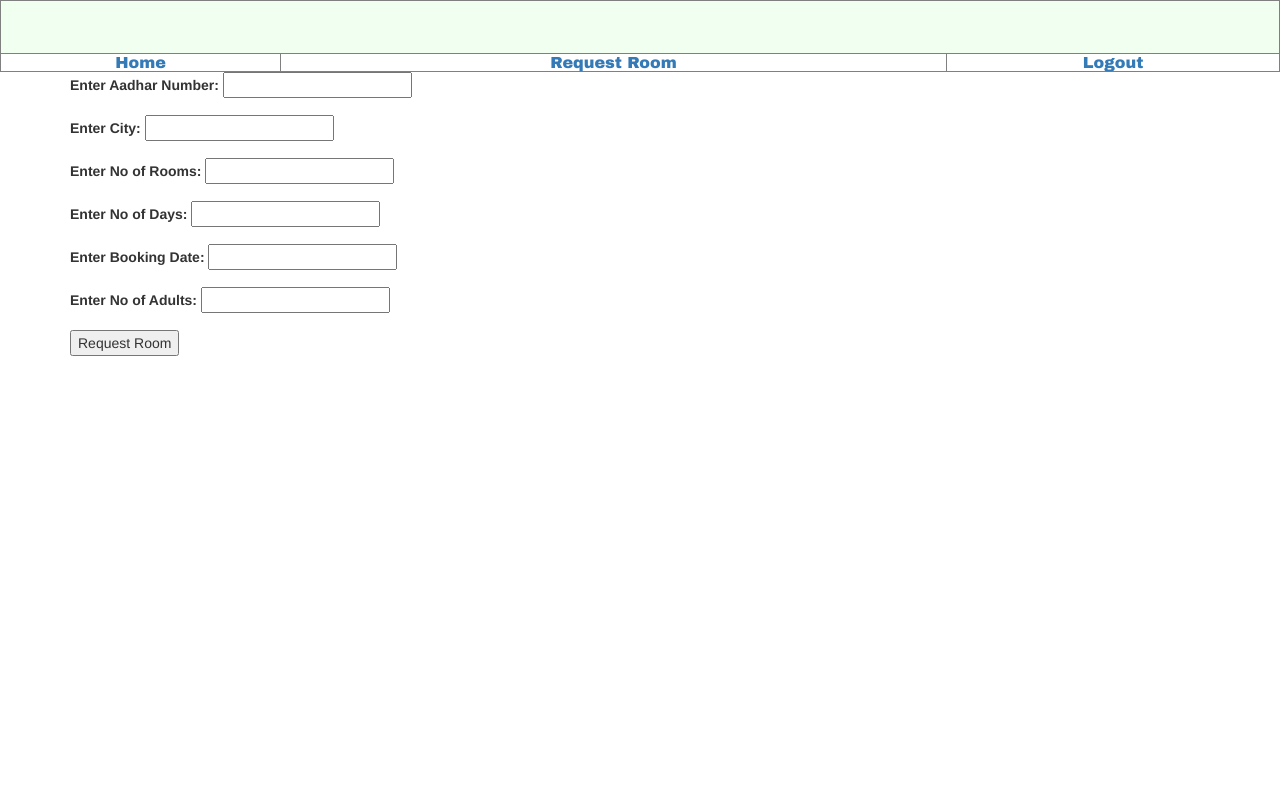
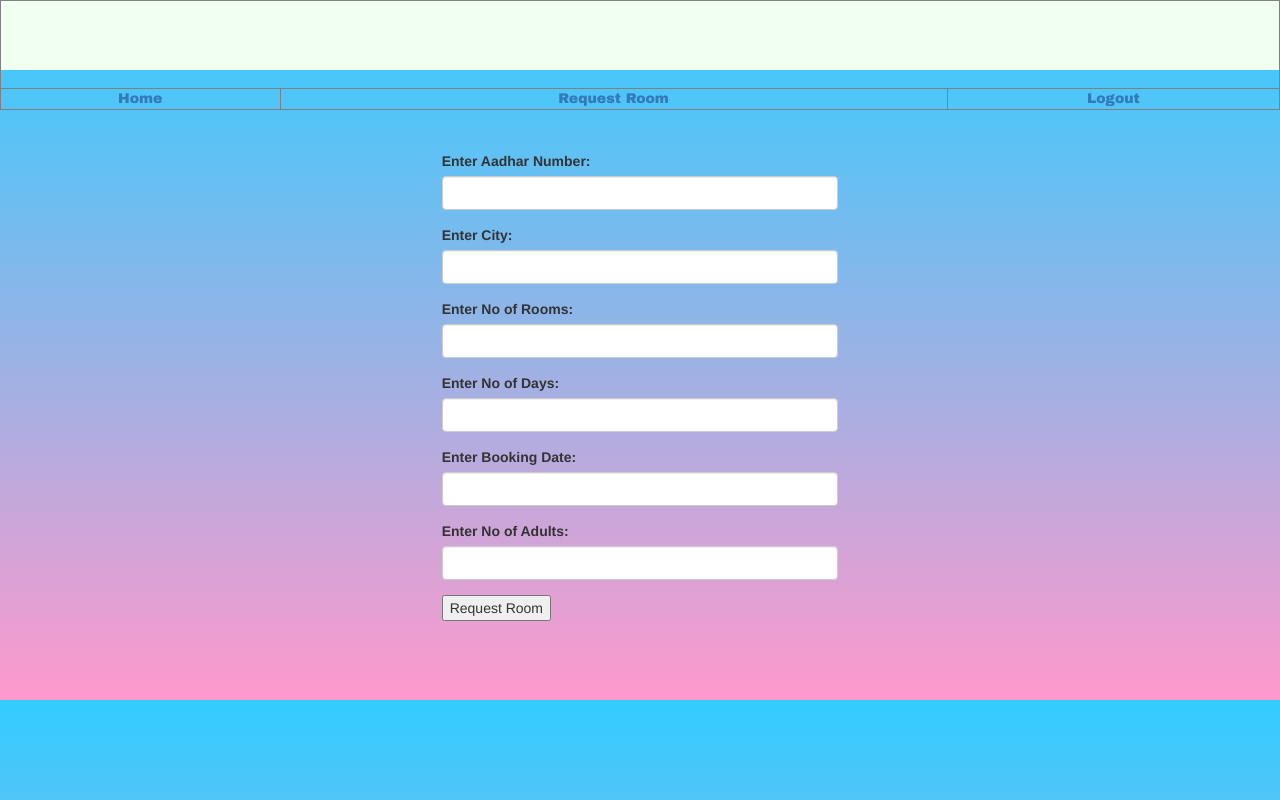
Before and after one commit to guttikeerthi/Design-and-implementation-of-Hotel-reservation-System-using-python-and-PHP, a Flask app: page /requestroom in a window 1280 px wide. Run offline with Flask 2, Linux system fonts and the light colour scheme; some libraries are stand-ins or nearby versions.

Commit message:
updated formats

```diff
--- a/src/templates/dashboard.html
+++ b/src/templates/dashboard.html
@@ -1,7 +1,7 @@
 <html>
     <head>
         <style>
-            div{
+            body{
 	            height:700px;
 	            background: linear-gradient(to bottom, #33ccff 0%, #ff99cc 100%)
             }
@@ -12,6 +12,7 @@
         <title>Home</title>
     </head>
     <body align=center>
+
 	    <font face="Arial Black">
 		    <center>
 		        <table border="1" cellspacing="2" cellpadding="5" width="100%">
@@ -34,7 +35,8 @@
 		        </table>
 		    </center>
 	    </font>
-	    <div>
+        <br/><br/>
+	    <div class="container center">
             <table class="table border">
                 <tr>
                     <th>SNo</th>
--- a/src/templates/requestroom.html
+++ b/src/templates/requestroom.html
@@ -1,10 +1,20 @@
-<html>
+<!DOCTYPE html>
+<html lang="en">
     <head>
+        <style>
+            body{
+	            height:700px;
+	            background: linear-gradient(to bottom, #33ccff 0%, #ff99cc 100%)
+            }
+        </style>
+        <title>Request Room</title>
+        <meta charset="utf-8">
+        <meta name="viewport" content="width=device-width,initial-scale=1">
         <link rel="stylesheet" href="https://maxcdn.bootstrapcdn.com/bootstrap/3.4.1/css/bootstrap.min.css">
         <script src="https://ajax.googleapis.com/ajax/libs/jquery/3.5.1/jquery.min.js"></script>
         <script src="https://maxcdn.bootstrapcdn.com/bootstrap/3.4.1/js/bootstrap.min.js"></script>
 
-        <title>Home</title>
+
     </head>
     <body>
 	    <font face="Arial Black">
@@ -29,41 +39,43 @@
 		        </table>
 		    </center>
 	    </font>
-	    <div class="container">
+        <br/><br/>
+        <div class="contianer col-md-4"></div>
+	    <div class="container col-md-4 center">
             <form action="/requestroomform" method="post">
 
                 <div class="form-group">
-                    <label>Enter Aadhar Number:</label>
-                    <input type="digits" name="aadhar" required=""/>
+                    <label for="aadhar">Enter Aadhar Number:</label>
+                    <input type="digits" class="form-control" name="aadhar" required="">
                 </div>
 
                 <div class="form-group">
-                    <label>Enter City:</label>
-                    <input type="text" name="city" required="" />
+                    <label for="city">Enter City:</label>
+                    <input type="text" class="form-control" name="city" required="" >
                 </div>
 
                 <div class="form-group">
-                    <label>Enter No of Rooms:</label>
-                    <input type="number" name="noofrooms" required="" />
+                    <label for="noofrooms">Enter No of Rooms:</label>
+                    <input type="number" class="form-control" name="noofrooms" required="" >
                 </div>
 
                 <div class="form-group">
-                    <label>Enter No of Days:</label>
-                    <input type="number" name="noofdays" required="" />
+                    <label for="noofdays">Enter No of Days:</label>
+                    <input type="number" class="form-control" name="noofdays" required="" >
                 </div>
 
                 <div class="form-group">
-                    <label>Enter Booking Date:</label>
-                    <input type="text" name="date" required="" />
+                    <label for="date">Enter Booking Date:</label>
+                    <input type="text" class="form-control" name="date" required="" >
                 </div>
 
                 <div class="form-group">
-                    <label>Enter No of Adults:</label>
-                    <input type="number" name="noofadults" required="" />
+                    <label for="noofadults">Enter No of Adults:</label>
+                    <input type="number" class="form-control" name="noofadults" required="" >
                 </div>
 
                 <div class="form-group">
-                    <input type="submit" value="Request Room" />
+                    <input type="submit" value="Request Room" >
                 </div>
 
             </form>
```
